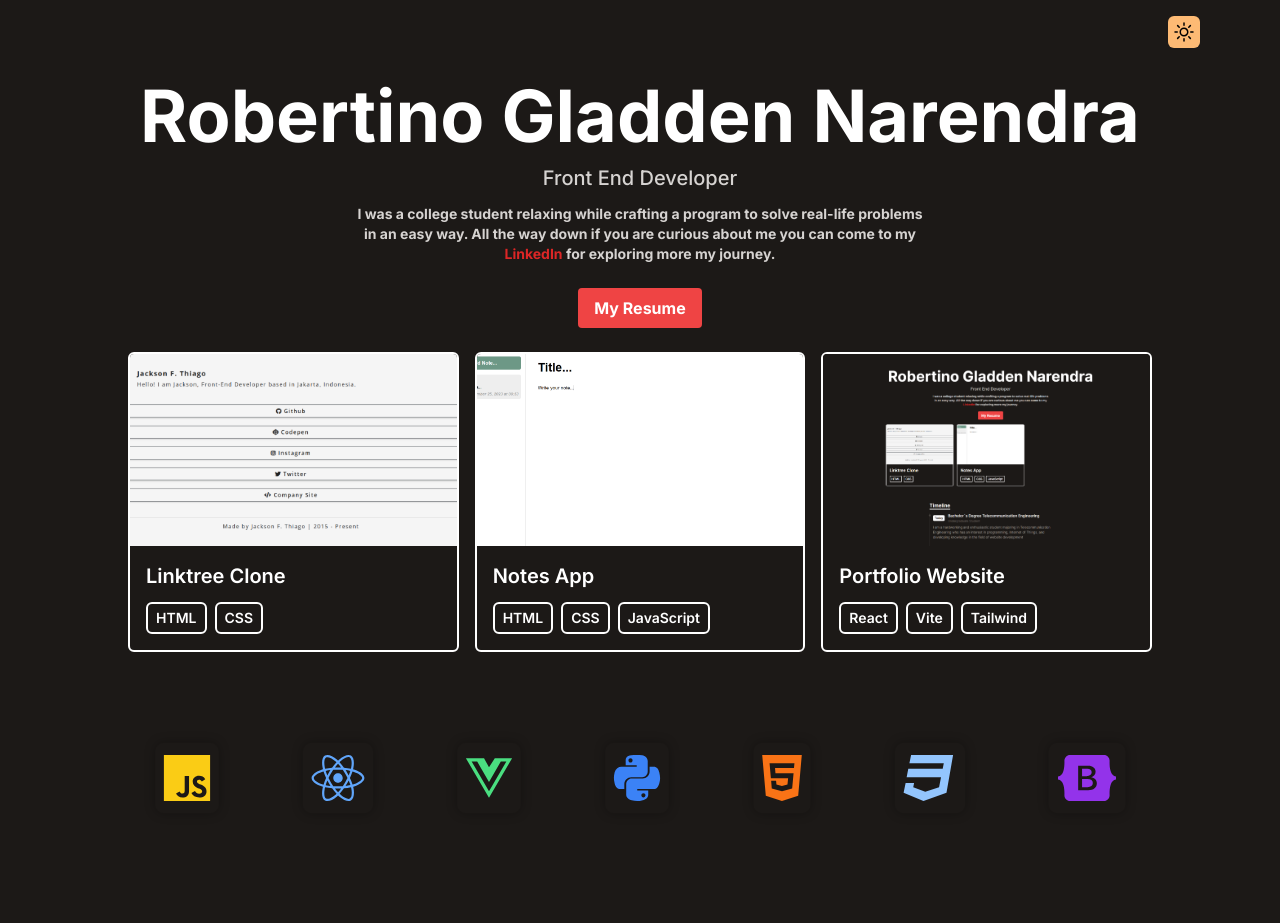
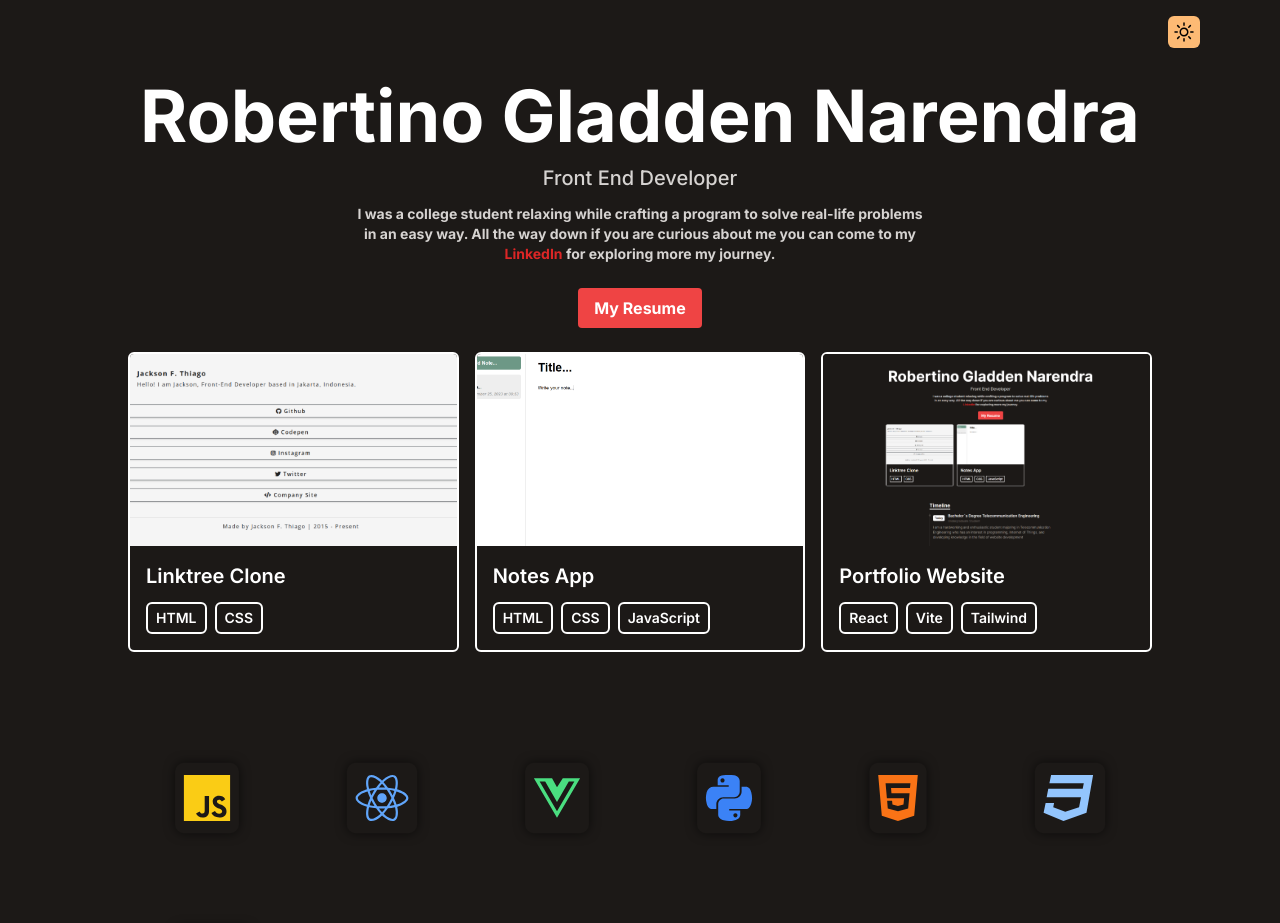
Before and after one commit to RobertinoGladden/portfolio-dev, a React (Vite) app: page / in a window 1280 px wide. Shown: the top 923 px of the page. Built offline with nearby package versions, Linux system fonts and the light colour scheme.

Commit message:
initial commit

```diff
--- a/src/components/Tech.jsx
+++ b/src/components/Tech.jsx
@@ -5,13 +5,13 @@ import { faJs, faReact, faVuejs, faPython, faHtml5, faCss3, faBootstrap } from "
 
 function Tech({ theme }) {
     const iconStyle = {
-        margin: '30px',
+        margin: '50px',
         transition: 'all 0.3s ease',
     };
 
     const iconHover = {
         transform: 'scale(1.1)',
-        boxShadow: theme === 'light' ? '0 0 10px rgba(255, 255, 255, 0.3)' : '0 0 10px rgba(0, 0, 0, 0.3)',
+        boxShadow: theme === 'light' ? '0 0 10px rgba(255, 255, 255, 0.6)' : '0 0 10px rgba(0, 0, 0, 0.6)',
     };
 
     return (
```
